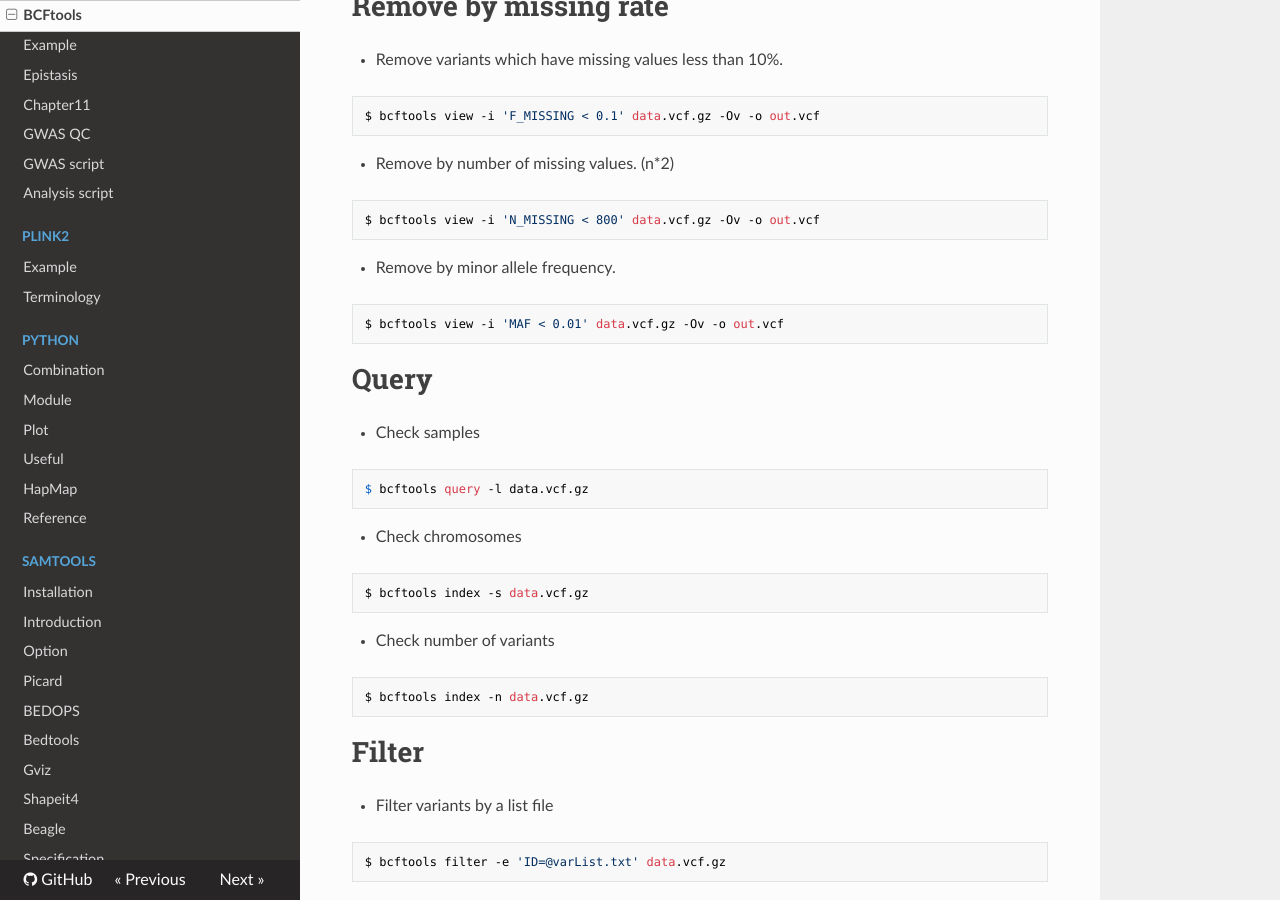
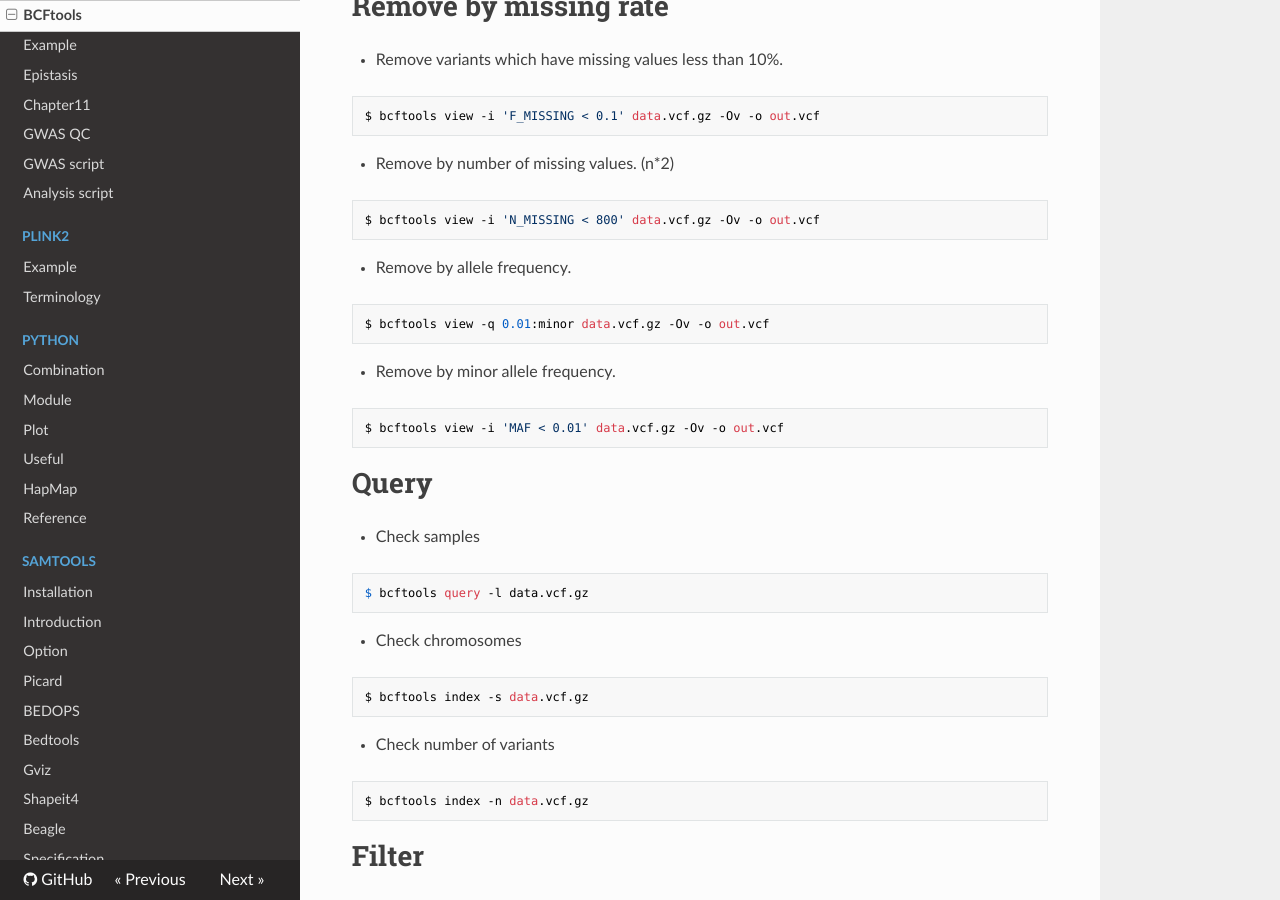
Before and after one commit to WonyoungCho/plink, an MkDocs documentation site: the page built from docs/bcftools_mani.md, in a window 1280 px wide and 900 px high, scrolled down 1792 px. Built offline with MkDocs 1.6.1, drawn with Linux system fonts in a browser that asks for light colours; nearby versions of some CDN libraries; old or Windows-style settings are respelled for this version of MkDocs.

Commit message:
Update bcftools_mani.md

````diff
--- a/docs/bcftools_mani.md
+++ b/docs/bcftools_mani.md
@@ -86,6 +86,10 @@
 - Remove by number of missing values. (n*2)
 ```
 $ bcftools view -i 'N_MISSING < 800' data.vcf.gz -Ov -o out.vcf
+```
+- Remove by allele frequency.
+```
+$ bcftools view -q 0.01:minor data.vcf.gz -Ov -o out.vcf
 ```
 - Remove by minor allele frequency.
 ```
````
